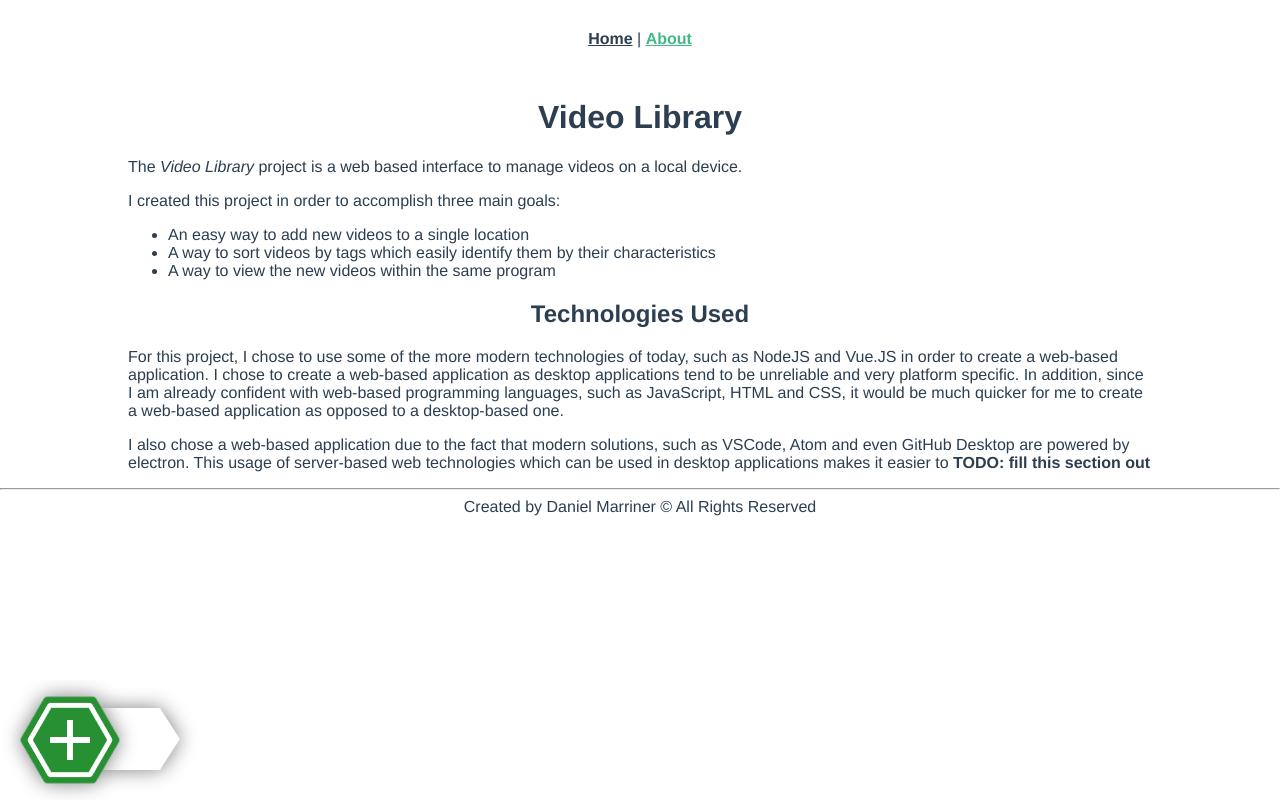
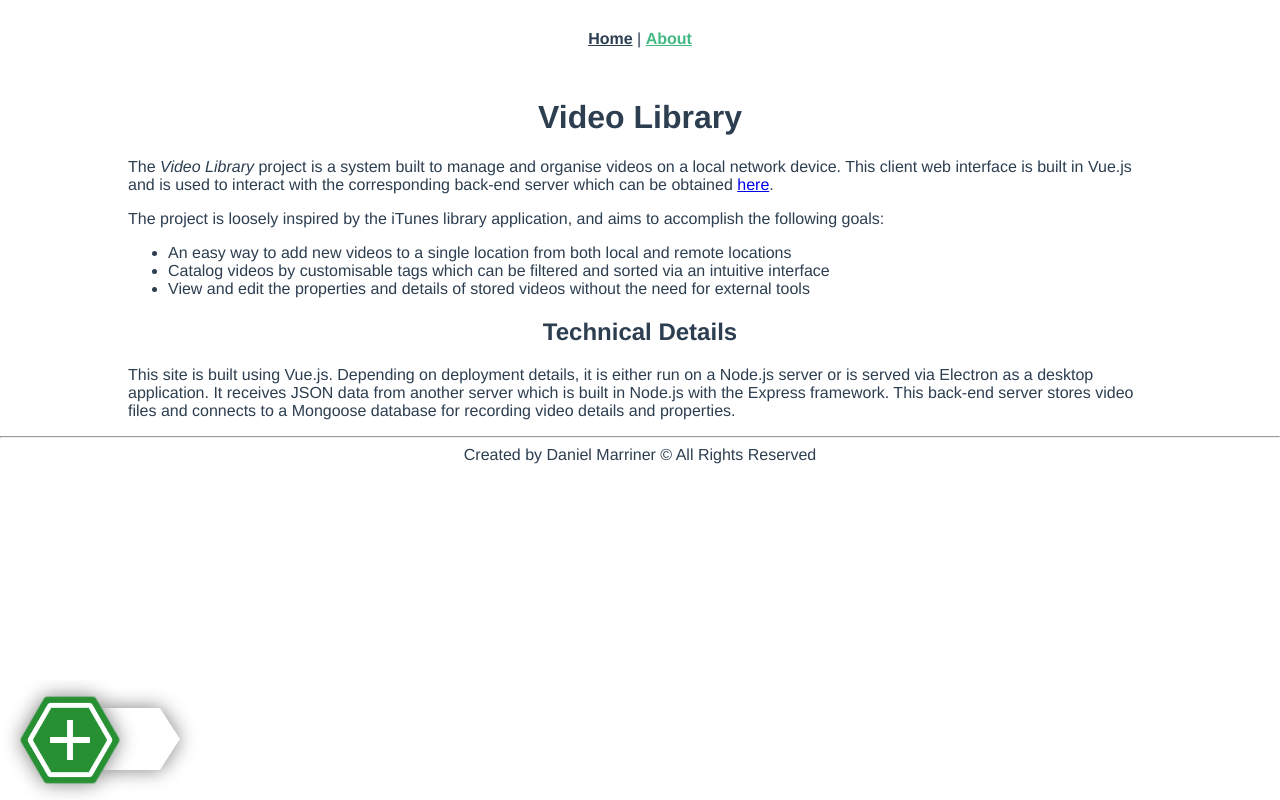
Before and after one commit to AnachronisticTech/Video-Library-Client-Vue.js, a Vue app: page /about in a window 1280 px wide. Built offline with nearby package versions, Linux system fonts and the light colour scheme.

Commit message:
Update About.vue

```diff
--- a/src/views/About.vue
+++ b/src/views/About.vue
@@ -2,20 +2,21 @@
     <div class="about">
         <h1>Video Library</h1>
         <div class="body">
-                <p>The <i>Video Library</i> project is a web based interface to manage videos on a local device.</p>
-                <p>I created this project in order to accomplish three main goals: </p>
+            <p>The <i>Video Library</i> project is a system built to manage and organise videos on a local network device. This client web interface is built in Vue.js and is used to interact with the corresponding back-end server which can be obtained <a href="https://github.com/AnachronisticTech/Video-Library-Server-Node.js">here</a>.</p>
+            <p>The project is loosely inspired by the iTunes library application, and aims to accomplish the following goals: </p>
             <ul>
-                    <li>An easy way to add new videos to a single location</li>
-                    <li>A way to sort videos by tags which easily identify them by their characteristics</li>
-                    <li>A way to view the new videos within the same program</li>
+                <li>An easy way to add new videos to a single location from both local and remote locations</li>
+                <li>Catalog videos by customisable tags which can be filtered and sorted via an intuitive interface</li>
+                <li>View and edit the properties and details of stored videos without the need for external tools</li>
             </ul>
             <!--    <img src="https://support.apple.com/library/content/dam/edam/applecare/images/en_US/itunes/macos-mojave-ios12-macbook-iphone-x-itunes-store-hero.jpg">-->
         </div>
 
-        <h2>Technologies Used</h2>
+        <h2>Technical Details</h2>
         <div class="body">
-            <p>For this project, I chose to use some of the more modern technologies of today, such as NodeJS and Vue.JS in order to create a web-based application. I chose to create a web-based application as desktop applications tend to be unreliable and very platform specific. In addition, since I am already confident with web-based programming languages, such as JavaScript, HTML and CSS, it would be much quicker for me to create a web-based application as opposed to a desktop-based one.</p>
-            <p>I also chose a web-based application due to the fact that modern solutions, such as VSCode, Atom and even GitHub Desktop are powered by electron. This usage of server-based web technologies which can be used in desktop applications makes it easier to <b>TODO: fill this section out</b></p>
+            <p>This site is built using Vue.js. Depending on deployment details, it is either run on a Node.js server or is served via Electron as a desktop application. It receives JSON data from another server which is built in Node.js with the Express framework. This back-end server stores video files and connects to a Mongoose database for recording video details and properties.</p>
+            <!-- <p>For this project, I chose to use some of the more modern technologies of today, such as NodeJS and Vue.JS in order to create a web-based application. I chose to create a web-based application as desktop applications tend to be unreliable and very platform specific. In addition, since I am already confident with web-based programming languages, such as JavaScript, HTML and CSS, it would be much quicker for me to create a web-based application as opposed to a desktop-based one.</p>
+            <p>I also chose a web-based application due to the fact that modern solutions, such as VSCode, Atom and even GitHub Desktop are powered by electron. This usage of server-based web technologies which can be used in desktop applications makes it easier to <b>TODO: fill this section out</b></p> -->
 
 
         </div>
```
Lines whose indentation alone changed are shown as unchanged.
